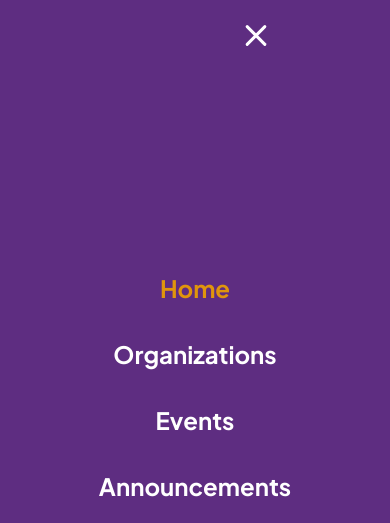
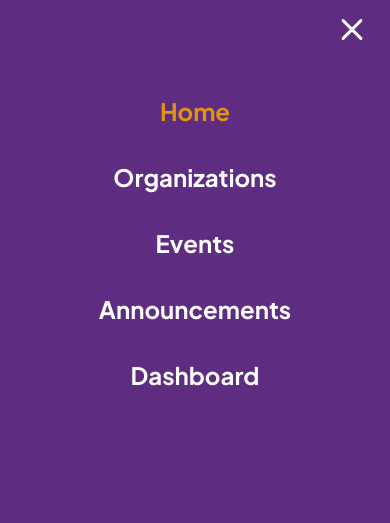
Before and after one commit to RumiRoo/UniVerse, a plain HTML site: page index.html in a window 390 px wide. Both pictures are taken after a click on the label "Toggle Menu". Shown: the top 523 px of the page. Drawn offline with Linux system fonts and the light colour scheme.

Commit message:
very minor update for mobile horizontal

```diff
--- a/style.css
+++ b/style.css
@@ -283,9 +283,12 @@ Header
         height: 100vh;
         background-color: #5e2d81;
         flex-direction: column;
-        justify-content: center;
+        justify-content: flex-start;
         align-items: center;
+        padding-top: 6rem;
+        padding-bottom: 3rem;
         gap: 2rem;
+        overflow-y: auto;
         transition: right 0.35s cubic-bezier(0.4, 0, 0.2, 1);
         z-index: 999;
     }
@@ -313,6 +316,13 @@ Header
 
     #menu-toggle:checked ~ nav {
         right: 0;
+    }
+
+    #menu-toggle:checked ~ .mobile-menu-btn {
+        position: fixed;
+        top: 1.2rem;
+        right: 1.5rem;
+        z-index: 1002;
     }
 
     #menu-toggle:checked + .mobile-menu-btn .bar:nth-child(1) {
@@ -326,6 +336,8 @@ Header
         transform: translateY(-9px) rotate(-45deg);
         background-color: #ffffff;
     }
+
+
 }
 
 
```
